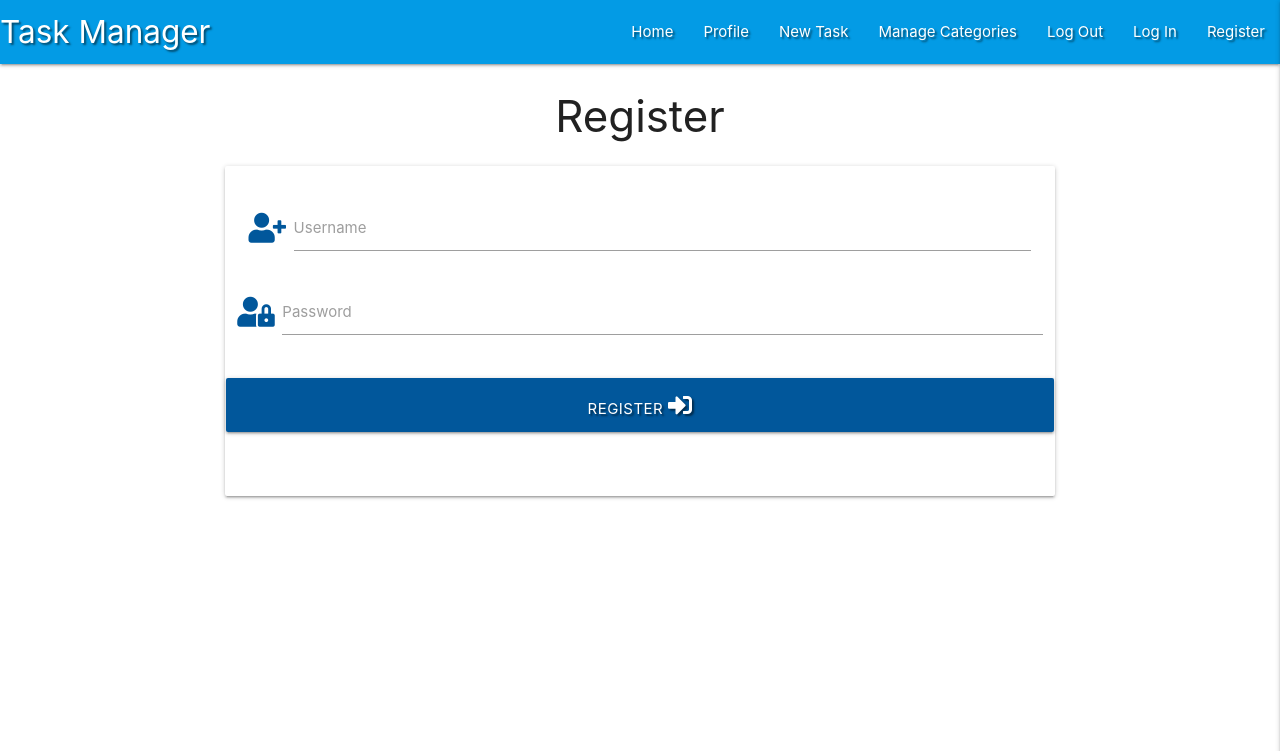
After one commit to farah1979/task-manager-project, a Flask app: page /register in a window 1280 px wide. The commit adds this page. Shown: the top 751 px of the page. Run offline with Flask 2, Linux system fonts and the light colour scheme; some libraries are stand-ins or nearby versions.

Commit message:
Add rigster template

```diff
--- a/app.py
+++ b/app.py
@@ -2,7 +2,7 @@ import os
 from flask import (Flask , flash, render_template, redirect, request, session, url_for)
 from flask_pymongo import PyMongo
 from bson.objectid import ObjectId
-
+from werkzeug.security import generate_password_hash, check_password_hash
 if os.path.exists("env.py"):
     import env
 
@@ -16,12 +16,16 @@ app.secret_key = os.environ.get("SECRET_KEY")
 mongo = PyMongo(app)
 
 @app.route("/")
+
 @app.route("/get_tasks")
-
-
 def get_tasks():
     tasks = mongo.db.tasks.find()
     return render_template("tasks.html", tasks=tasks)
+
+
+@app.route("/register", methods=["GET", "POST"])
+def register():
+    return render_template("register.html")
 
 if __name__ == "__main__":
     app.run(host = os.environ.get("IP"),
--- a/templates/base.html
+++ b/templates/base.html
@@ -26,7 +26,7 @@
                 <li><a href="#">Manage Categories</a></li>
                 <li><a href="#">Log Out</a></li>
                 <li><a href="#">Log In</a></li>
-                <li><a href="#">Register</a></li>
+                <li><a href="{{url_for('register')}}">Register</a></li>
 
               </ul>
             </div>
@@ -41,7 +41,7 @@
             <li><a href="#">Manage Categories</a></li>
             <li><a href="#">Log Out</a></li>
             <li><a href="#">Log In</a></li>
-            <li><a href="#">Register</a></li>
+            <li><a href="{{url_for('register')}}">Register</a></li>
           </ul>
 
     </header>
--- /dev/null
+++ b/templates/register.html
@@ -0,0 +1,37 @@
+{% extends "base.html" %}
+{% block content %}
+
+<h3 class="center-align">Register</h3>
+<div class="row">
+    <form class="col s12 m8 offset-m2" method="POST" action="{{ url_for('register')}}">
+        <div class="card-panel">
+            <!------------------------Username-field-->
+            <div class="row">
+                <div class="input-field col s12">
+                  <i class=" fas fa-user-plus prefix light-blue-text text-darken-4"></i>
+                  <input id="username" name="username" type="text" class="validate">
+                  <label for="username">Username</label>
+                </div>
+                <!----------------------Password-field-->
+                <div class="row">
+                    <div class="input-field col s12">
+                      <i class=" fas fa-user-lock prefix light-blue-text text-darken-4"></i>
+                      <input id="password" name="password" type="password" class="validate">
+                      <label for="password">Password</label>
+                    </div>
+                </div>
+                <!------------Register-button-->
+                <div class="row">
+                    <button type="submit" class="col s12 btn-large light-blue darken-4 text-shadow">
+                        register <i class="fas fa-sign-in-alt"></i>
+                    </button>
+                </div>
+            </div>
+        </div>
+    </form>
+</div>
+
+
+
+
+{% endblock %}
```
